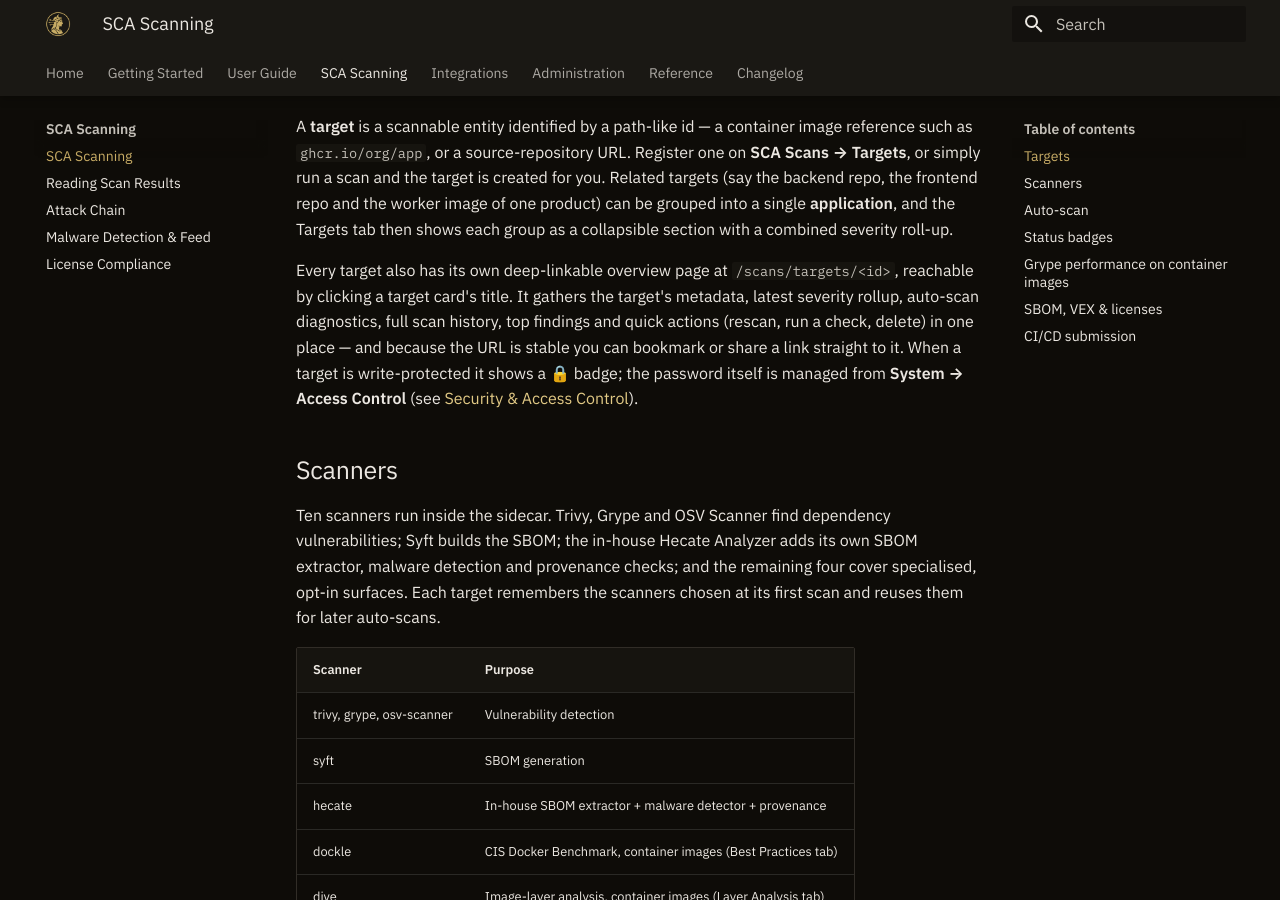
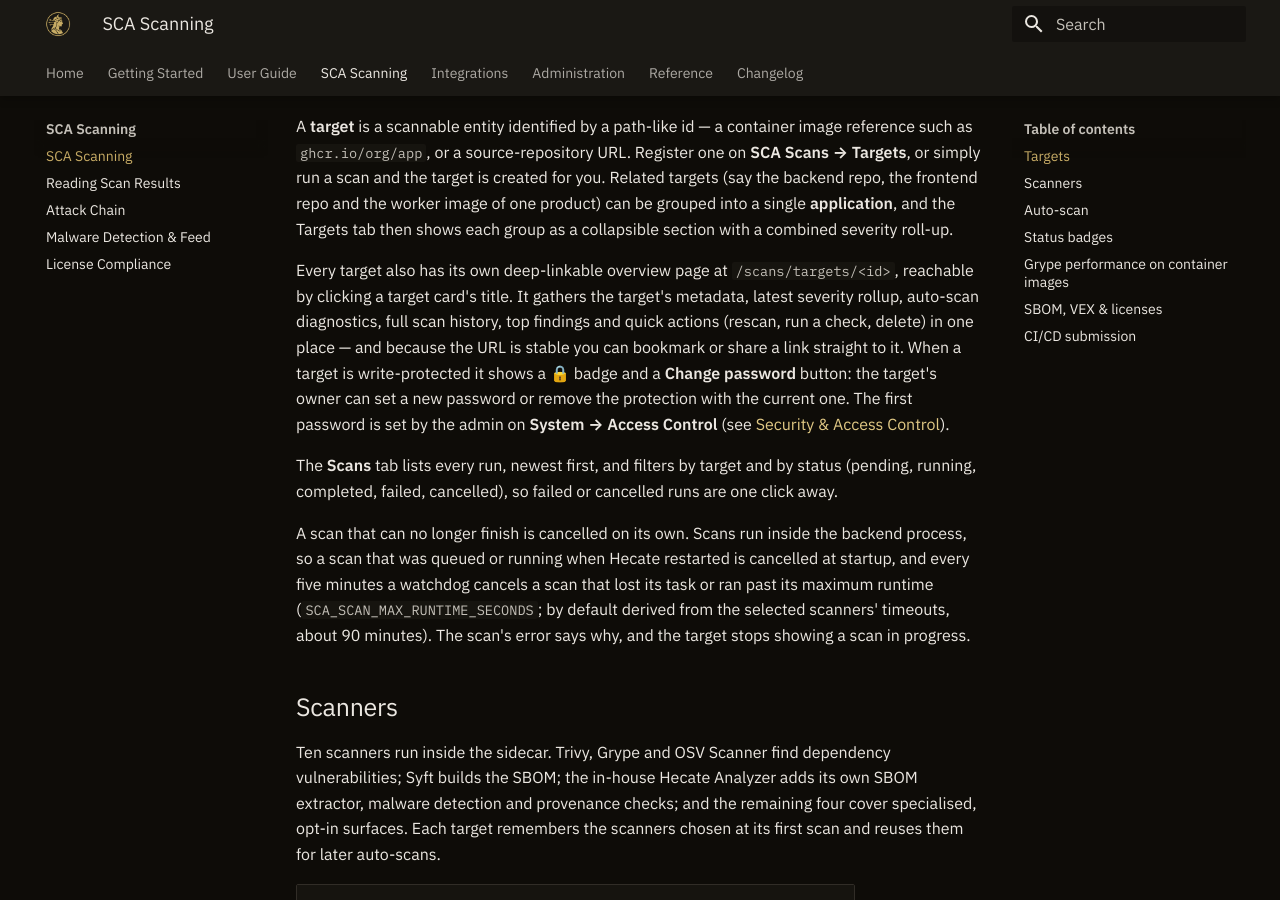
Before and after one commit to 0x3e4/hecate, an MkDocs documentation site: the page built from docs/sca-scanning.md, in a window 1280 px wide and 900 px high, scrolled down 905 px. Built offline with MkDocs 1.6.1 and Material for MkDocs 9.7.7, drawn with Linux system fonts in a browser that asks for light colours.

Commit message:
docs: cover the recent SCA, target password and docs-link changes
The docs site now describes the status filter on the Scans tab, the
automatic cancellation of scans that can no longer finish, the delete
dialog and the owner's Change password button on the target page. The
README lists SCA_SCAN_MAX_RUNTIME_SECONDS and DOCS_URL and corrects two
stale defaults (SCA_SCANNER_TIMEOUT_SECONDS 2060, grype 1800).

```diff
--- a/docs/sca-scanning.md
+++ b/docs/sca-scanning.md
@@ -25,8 +25,18 @@
 clicking a target card's title. It gathers the target's metadata, latest severity rollup, auto-scan
 diagnostics, full scan history, top findings and quick actions (rescan, run a check, delete) in one
 place — and because the URL is stable you can bookmark or share a link straight to it. When a target
-is write-protected it shows a 🔒 badge; the password itself is managed from
+is write-protected it shows a 🔒 badge and a **Change password** button: the target's owner can set a
+new password or remove the protection with the current one. The first password is set by the admin on
 **System → Access Control** (see [Security & Access Control](security-access-control.md)).
+
+The **Scans** tab lists every run, newest first, and filters by target and by status (pending,
+running, completed, failed, cancelled), so failed or cancelled runs are one click away.
+
+A scan that can no longer finish is cancelled on its own. Scans run inside the backend process, so
+a scan that was queued or running when Hecate restarted is cancelled at startup, and every five
+minutes a watchdog cancels a scan that lost its task or ran past its maximum runtime
+(`SCA_SCAN_MAX_RUNTIME_SECONDS`; by default derived from the selected scanners' timeouts, about 90
+minutes). The scan's error says why, and the target stops showing a scan in progress.
 
 ## Scanners
 
```
Also changed, not shown: README.md (+2 -2 lines), docs/sca/scan-results.md (+4 -3 lines).
